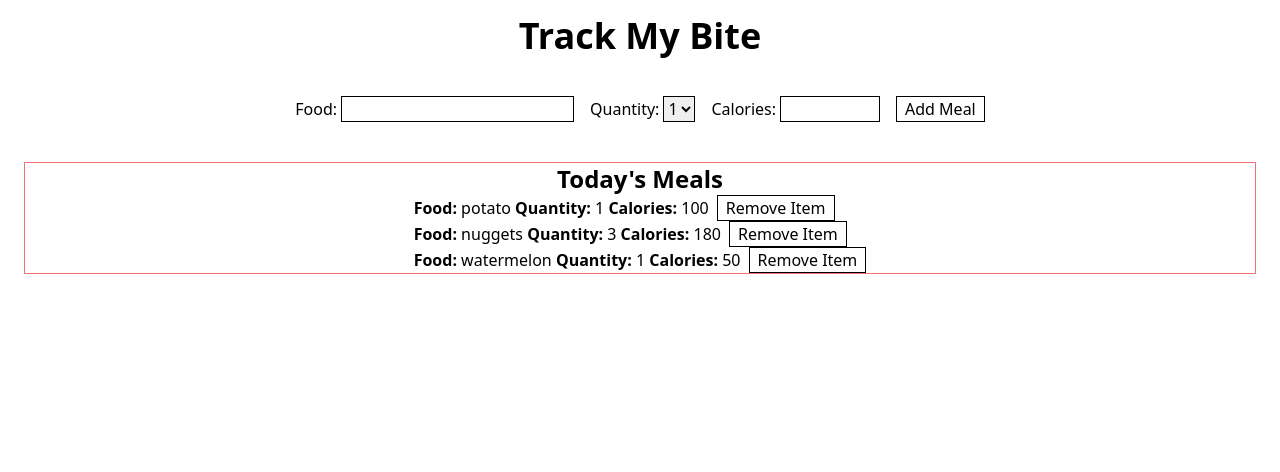
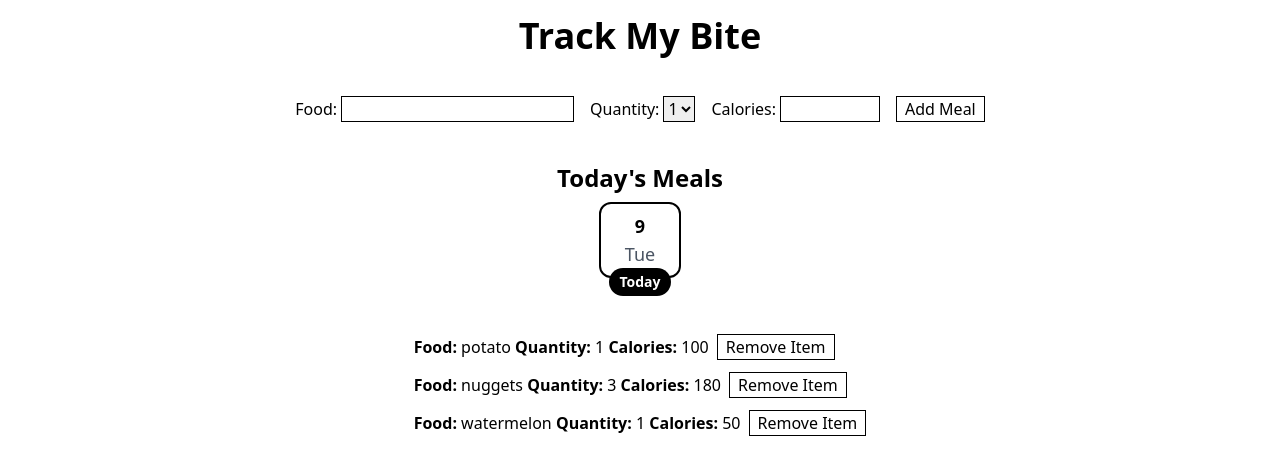
Before and after one commit to Jesusborjas006/TrackMyBite, a React (Vite) app: page / in a window 1280 px wide. Shown: the top 472 px of the page. Built offline with nearby package versions, Linux system fonts and the light colour scheme.

Commit message:
Add date widget with styling

```diff
--- a/src/App.tsx
+++ b/src/App.tsx
@@ -1,9 +1,9 @@
 import { useState } from "react";
-
 import { MealType } from "./types";
 import AddPostMeal from "./components/AddPostMeal";
 import Logo from "./components/Logo";
 import Meals from "./components/Meals";
+import DateWidget from "./components/DateWidget";
 
 function App() {
   const [meals, setMeals] = useState<MealType[]>([
--- /dev/null
+++ b/src/components/DateWidget.tsx
@@ -0,0 +1,17 @@
+const date = new Date();
+
+const DateWidget = () => {
+  return (
+    <div className="border-2 border-black py-2 px-6 rounded-xl text-center relative">
+      <p className="font-bold text-lg">{date.getDate()}</p>
+      <p className=" text-gray-600 text-lg">
+        {new Date().toLocaleDateString("en-us", { weekday: "short" })}
+      </p>
+      <p className="bg-black text-white absolute inset-x-0 rounded-full p-1 text-sm font-semibold w-[80%] mx-auto">
+        Today
+      </p>
+    </div>
+  );
+};
+
+export default DateWidget;
--- a/src/components/Meals.tsx
+++ b/src/components/Meals.tsx
@@ -1,4 +1,5 @@
 import { MealType } from "../types";
+import DateWidget from "./DateWidget";
 
 interface MealsProps {
   meals: [] | MealType[];
@@ -19,10 +20,12 @@ const Meals = ({ meals, removeMeal }: MealsProps) => {
       </button>
     </li>
   ));
+
   return (
-    <section className="flex flex-col items-center justify-center border border-red-400 mt-10">
-      <h3 className="font-bold text-2xl">Today's Meals</h3>
-      <ul>{mealElements}</ul>
+    <section className="flex flex-col items-center justify-center mt-10">
+      <h3 className="font-bold text-2xl mb-2">Today's Meals</h3>
+      <DateWidget />
+      <ul className="space-y-3 mt-14">{mealElements}</ul>
     </section>
   );
 };
```
